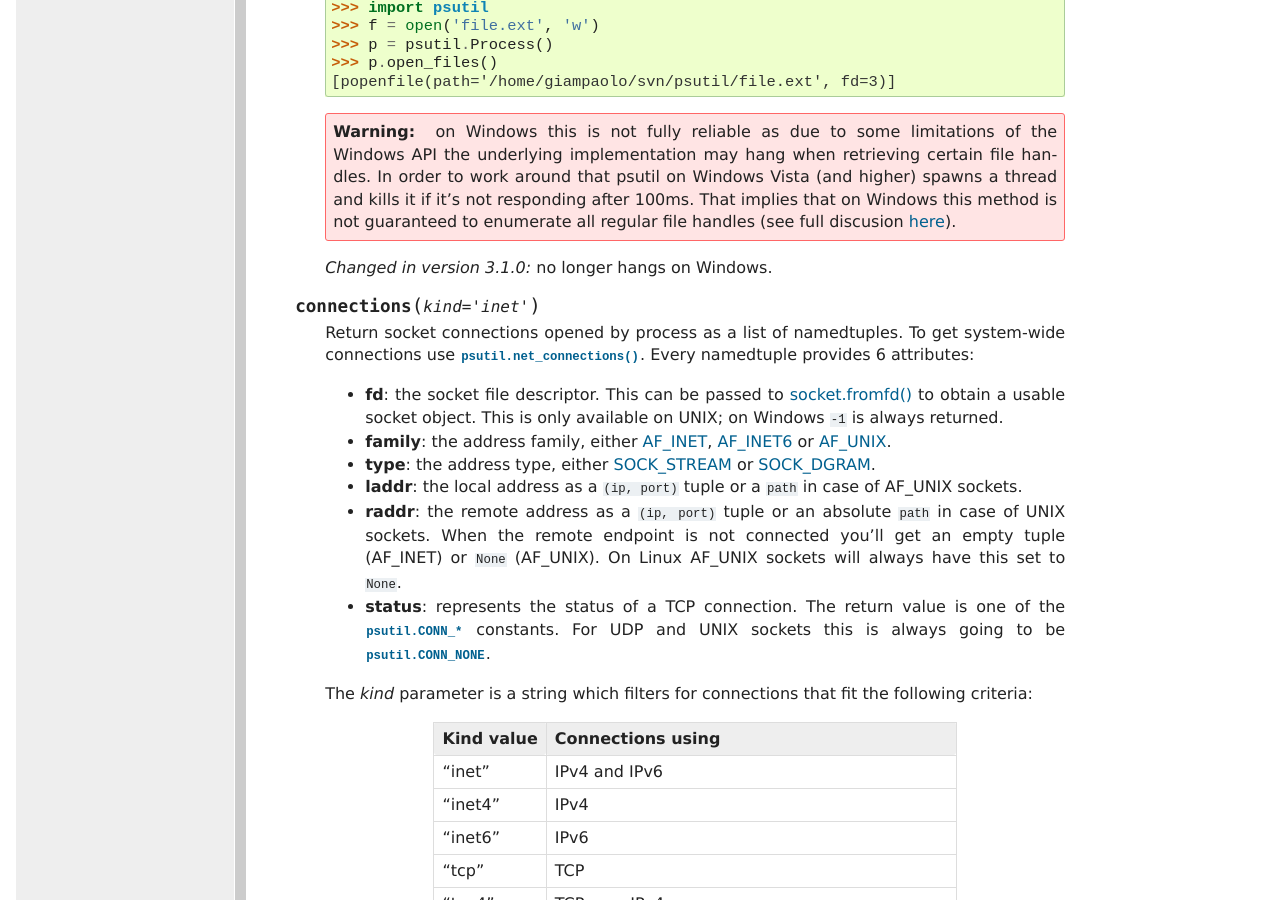
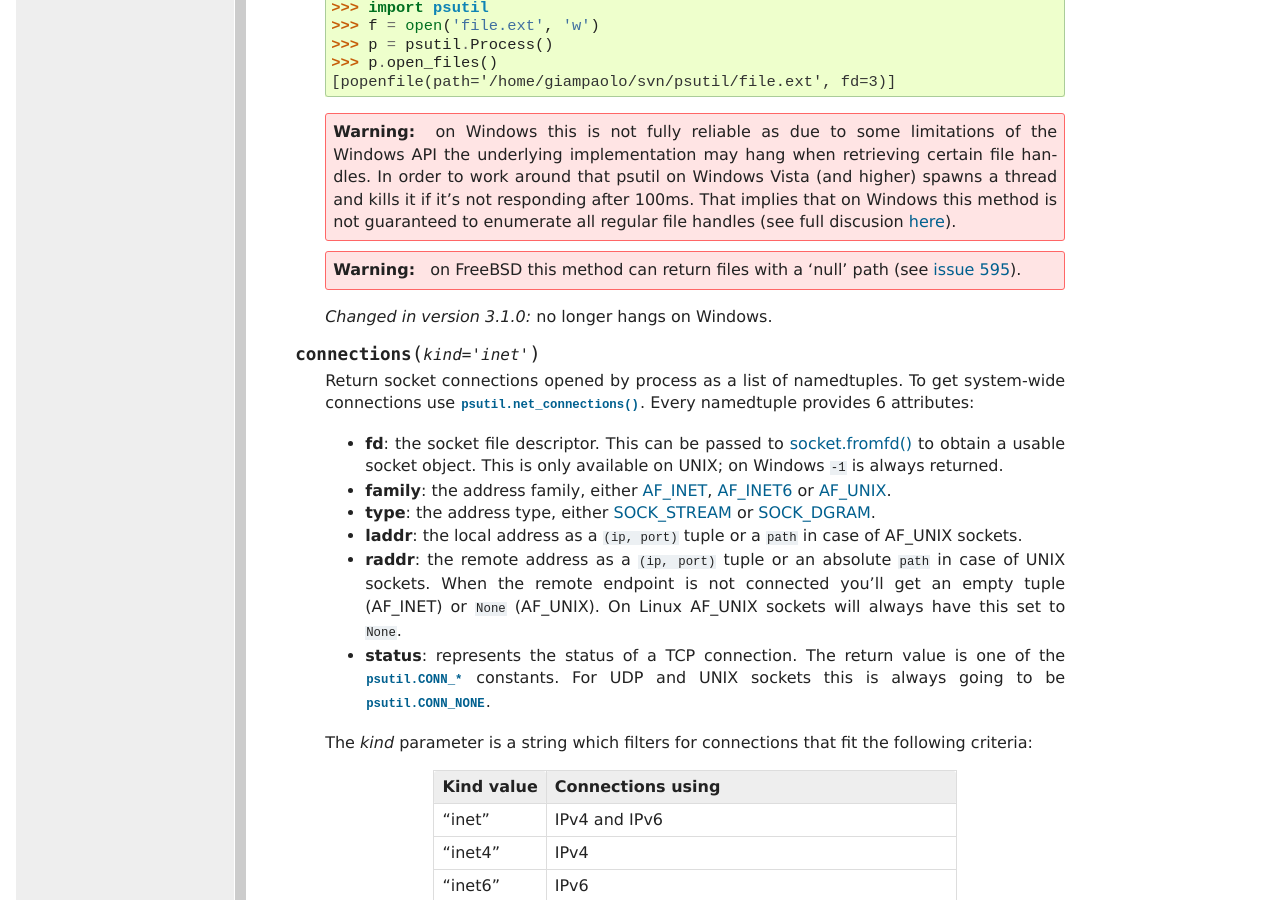
Before and after one commit to giampaolo/psutil, a Sphinx documentation site: the page built from docs/index.rst, in a window 1280 px wide and 900 px high, scrolled down 17003 px. Built offline with Sphinx 7.4.7, drawn with Linux system fonts in a browser that asks for light colours; formulas are drawn with MathJax 3.

```diff
--- a/DEVGUIDE.rst
+++ b/DEVGUIDE.rst
@@ -142,4 +142,4 @@ These are note for myself (Giampaolo):
 - upload updated doc on http://pythonhosted.org/psutil with ``make upload-doc``.
 - GIT tag the new release with ``make git-tag-release`` and push it with
   ``git push --follow-tags``.
-- post on psutil and python-announce mailing lists.
+- post on psutil and python-announce mailing lists, twitter, g+, blog.
--- a/HISTORY.rst
+++ b/HISTORY.rst
@@ -1,6 +1,6 @@
 Bug tracker at https://github.com/giampaolo/psutil/issues
 
-3.1.0 - XXXX-XX-XX
+3.1.0 - 2015-07-15
 ==================
 
 **Enhancements**
--- a/README.rst
+++ b/README.rst
@@ -350,6 +350,7 @@ http://groups.google.com/group/psutil/
 Timeline
 ========
 
+- 2015-07-15: `psutil-3.1.0.tar.gz <https://pypi.python.org/packages/source/p/psutil/psutil-3.1.0.tar.gz>`_
 - 2015-06-18: `psutil-3.0.1.tar.gz <https://pypi.python.org/packages/source/p/psutil/psutil-3.0.1.tar.gz>`_
 - 2015-06-13: `psutil-3.0.0.tar.gz <https://pypi.python.org/packages/source/p/psutil/psutil-3.0.0.tar.gz>`_
 - 2015-02-02: `psutil-2.2.1.tar.gz <https://pypi.python.org/packages/source/p/psutil/psutil-2.2.1.tar.gz>`_
--- a/docs/index.rst
+++ b/docs/index.rst
@@ -1073,7 +1073,11 @@ Process class
        a thread and kills it if it's not responding after 100ms.
        That implies that on Windows this method is not guaranteed to enumerate
        all regular file handles (see full discusion
-       `here <https://github.com/giampaolo/psutil/pull/597>`__).
+       `here <https://github.com/giampaolo/psutil/pull/597>`_).
+
+     .. warning::
+       on FreeBSD this method can return files with a 'null' path (see
+       `issue 595 <https://github.com/giampaolo/psutil/pull/595>`_).
 
      .. versionchanged:: 3.1.0 no longer hangs on Windows.
 
```
